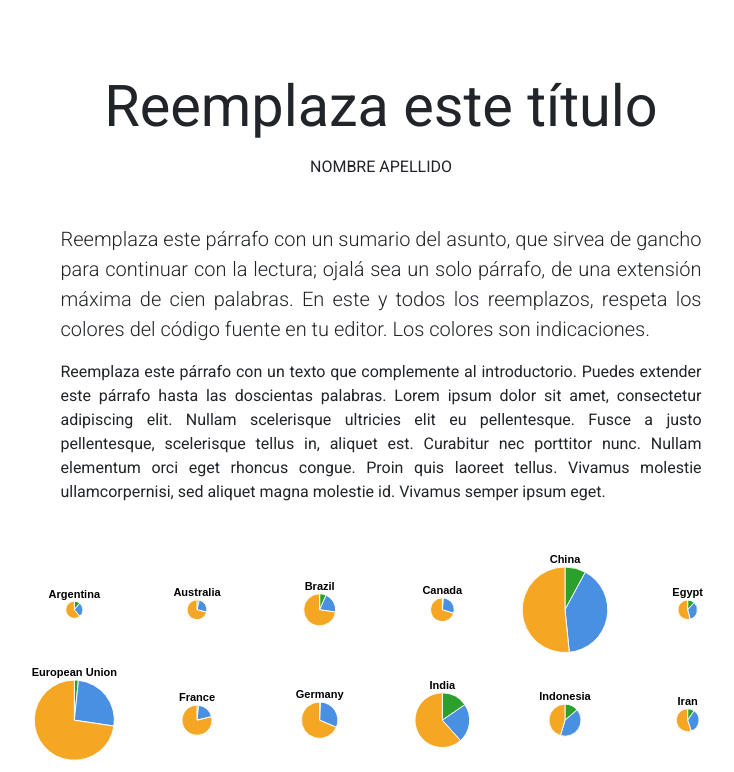
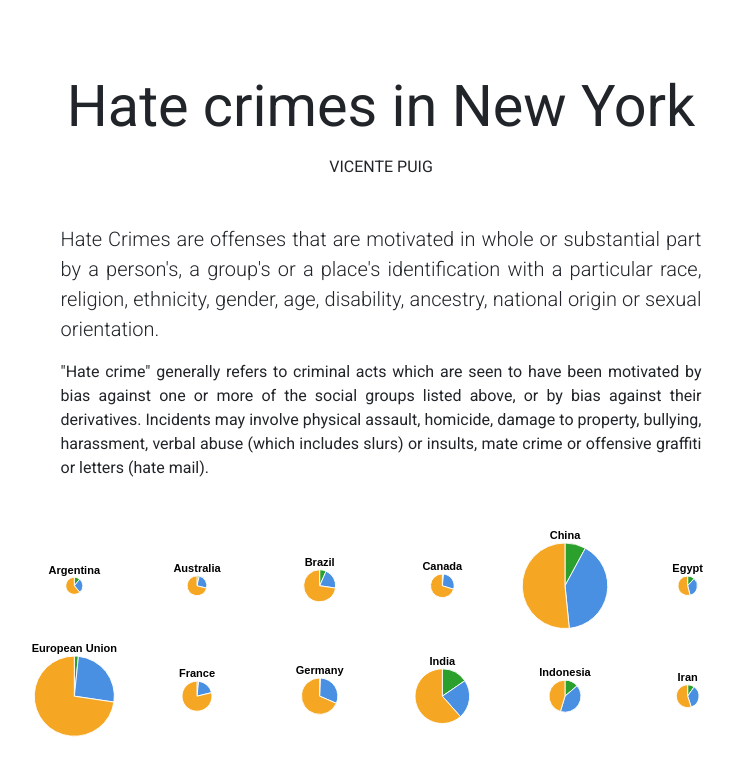
Before and after one commit to vicentepuig/clase04, a plain HTML site: page index.html in a window 1280 px wide. Shown: the top 772 px of the page, without its empty margins (259-993 px from the left). Drawn offline with nearby package versions, Linux system fonts and the light colour scheme.

Commit message:
Update index.html

```diff
--- a/index.html
+++ b/index.html
@@ -5,7 +5,7 @@
         <meta charset="utf-8">
         <meta name="viewport" content="width=device-width, initial-scale=1">
         <link href="https://cdn.jsdelivr.net/npm/bootstrap@5.1.3/dist/css/bootstrap.min.css" rel="stylesheet" integrity="sha384-1BmE4kWBq78iYhFldvKuhfTAU6auU8tT94WrHftjDbrCEXSU1oBoqyl2QvZ6jIW3" crossorigin="anonymous" />
-        <title>Reemplaza este título que se muestra en la ventana de tu navegador</title>
+        <title>Hate crimes in New York</title>
         <link rel="preconnect" href="https://fonts.googleapis.com">
         <link rel="preconnect" href="https://fonts.gstatic.com" crossorigin>
         <link href="https://fonts.googleapis.com/css2?family=Roboto:wght@300;400;600&display=swap" rel="stylesheet">
@@ -21,13 +21,13 @@
         <header class="container">
             <div class="row py-4">
                 <div class="col-11 col-sm-10 col-md-9 col-lg-8 col-xl-7 col-xxl-6 mx-auto">
-                    <h1 class="mb-3 mt-5 text-center">Reemplaza este título</h1>
+                    <h1 class="mb-3 mt-5 text-center">Hate crimes in New York</h1>
 
-                    <h2 class="fs-6 mb-5 text-center text-uppercase">Nombre Apellido</h2>
+                    <h2 class="fs-6 mb-5 text-center text-uppercase">Vicente Puig</h2>
 
-                    <p class="lead">Reemplaza este párrafo con un sumario del asunto, que sirvea de gancho para continuar con la lectura; ojalá sea un solo párrafo, de una extensión máxima de cien palabras. En este y todos los reemplazos, respeta los colores del código fuente en tu editor. Los colores son indicaciones.</p>
+                    <p class="lead">Hate Crimes are offenses that are motivated in whole or substantial part by a person's, a group's or a place's identification with a particular race, religion, ethnicity, gender, age, disability, ancestry, national origin or sexual orientation.</p>
 
-                    <p>Reemplaza este párrafo con un texto que complemente al introductorio. Puedes extender este párrafo hasta las doscientas palabras. Lorem ipsum dolor sit amet, consectetur adipiscing elit. Nullam scelerisque ultricies elit eu pellentesque. Fusce a justo pellentesque, scelerisque tellus in, aliquet est. Curabitur nec porttitor nunc. Nullam elementum orci eget rhoncus congue. Proin quis laoreet tellus. Vivamus molestie ullamcorpernisi, sed aliquet magna molestie id. Vivamus semper ipsum eget.</p>
+                    <p>"Hate crime" generally refers to criminal acts which are seen to have been motivated by bias against one or more of the social groups listed above, or by bias against their derivatives. Incidents may involve physical assault, homicide, damage to property, bullying, harassment, verbal abuse (which includes slurs) or insults, mate crime or offensive graffiti or letters (hate mail).</p>
                 </div>
             </div>
         </header>
```
